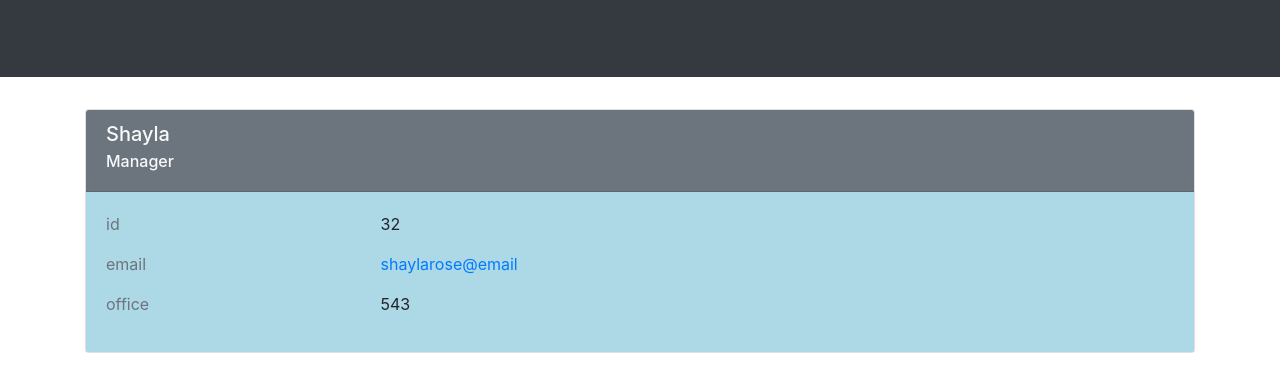
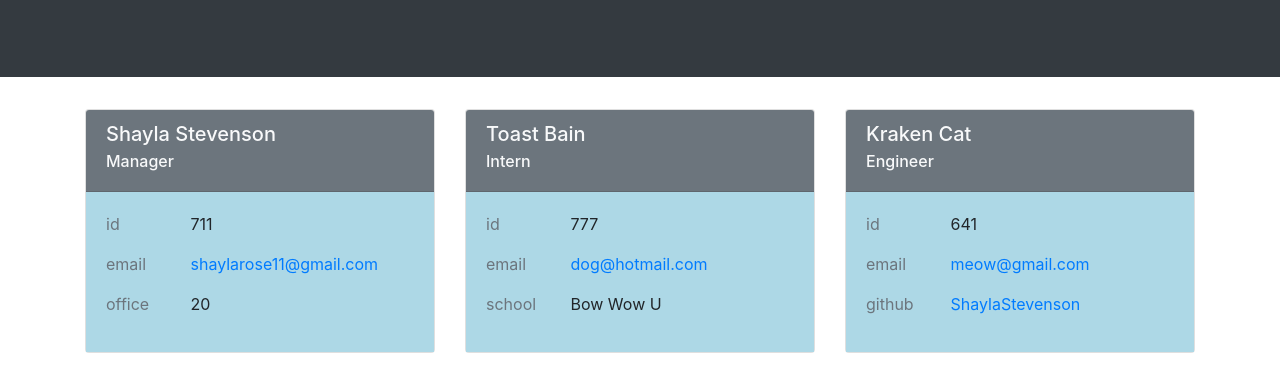
Before and after one commit to ShaylaStevenson/team-dashboard, a plain HTML site: page index.html in a window 1280 px wide. Shown: the part 147-538 px from the top of the page. Drawn offline with nearby package versions, Linux system fonts and the light colour scheme.

Commit message:
email and github are now linked

```diff
--- a/index.html
+++ b/index.html
@@ -22,7 +22,7 @@
 
         <div class="card">
         <div class="card-header bg-secondary text-light">
-            <h5 class="card-title">Shayla</h5>
+            <h5 class="card-title">Shayla Stevenson</h5>
             <h6 class="card-subtitle mb-2">Manager</h6>
         </div>
         <div class="card-body">
@@ -31,7 +31,7 @@
             <p class="card-text text-muted">id</p>
             </div>
             <div class="col">
-            <p> 32</p>
+            <p> 711</p>
             </div>
         </div>
         <div class="row">
@@ -39,7 +39,7 @@
             <p class="card-text text-muted">email</p>
             </div>
             <div class="col">
-            <p><a href="shaylarose@email"> shaylarose@email</a></p>
+            <p><a href="mailto:shaylarose11@gmail.com"> shaylarose11@gmail.com</a></p>
             </div>
         </div>
         <div class="row">
@@ -47,7 +47,71 @@
             <p class="card-text text-muted">office</p>
             </div>
             <div class="col">
-            <p> 543</p>
+            <p> 20</p>
+            </div>
+        </div>
+        </div>
+        </div>
+        <div class="card">
+        <div class="card-header bg-secondary text-light">
+            <h5 class="card-title">Toast Bain</h5>
+            <h6 class="card-subtitle mb-2">Intern</h6>
+        </div>
+        <div class="card-body">
+        <div class="row">
+            <div class="col-3">
+            <p class="card-text text-muted">id</p>
+            </div>
+            <div class="col">
+            <p> 777</p>
+            </div>
+        </div>
+        <div class="row">
+            <div class="col-3">
+            <p class="card-text text-muted">email</p>
+            </div>
+            <div class="col">
+            <p><a href="mailto:dog@hotmail.com"> dog@hotmail.com</a></p>
+            </div>
+        </div>
+        <div class="row">
+            <div class="col-3">
+            <p class="card-text text-muted">school</p>
+            </div>
+            <div class="col">
+            <p> Bow Wow U</p>
+            </div>
+        </div>
+        </div>
+        </div>
+        <div class="card">
+        <div class="card-header bg-secondary text-light">
+            <h5 class="card-title">Kraken Cat</h5>
+            <h6 class="card-subtitle mb-2">Engineer</h6>
+        </div>
+        <div class="card-body">
+        <div class="row">
+            <div class="col-3">
+            <p class="card-text text-muted">id</p>
+            </div>
+            <div class="col">
+            <p> 641</p>
+            </div>
+        </div>
+        <div class="row">
+            <div class="col-3">
+            <p class="card-text text-muted">email</p>
+            </div>
+            <div class="col">
+            <p><a href="mailto:meow@gmail.com" target="_blank"> meow@gmail.com</a></p>
+            </div>
+        </div>
+        <div class="row">
+            <div class="col-3">
+            <p class="card-text text-muted">github</p>
+            </div>
+            <div class="col">
+            <p><a href="https://github.com/ShaylaStevenson" target="_blank"> ShaylaStevenson</a></p>
             </div>
         </div>
         </div>
--- a/index.js
+++ b/index.js
@@ -128,7 +128,7 @@ function generateCard(person) {
             <p class="card-text text-muted">email</p>
             </div>
             <div class="col">
-            <p><a href="${email}"> ${email}</a></p>
+            <p><a target="_blank" href="mailto:${email}"> ${email}</a></p>
             </div>
         </div>`;
     switch(role) {
@@ -157,7 +157,7 @@ function generateCard(person) {
             <p class="card-text text-muted">github</p>
             </div>
             <div class="col">
-            <p> ${github}</p>
+            <p><a target="_blank" href="https://github.com/${github}"> ${github}</a></p>
             </div>
         </div>
         </div>
```
